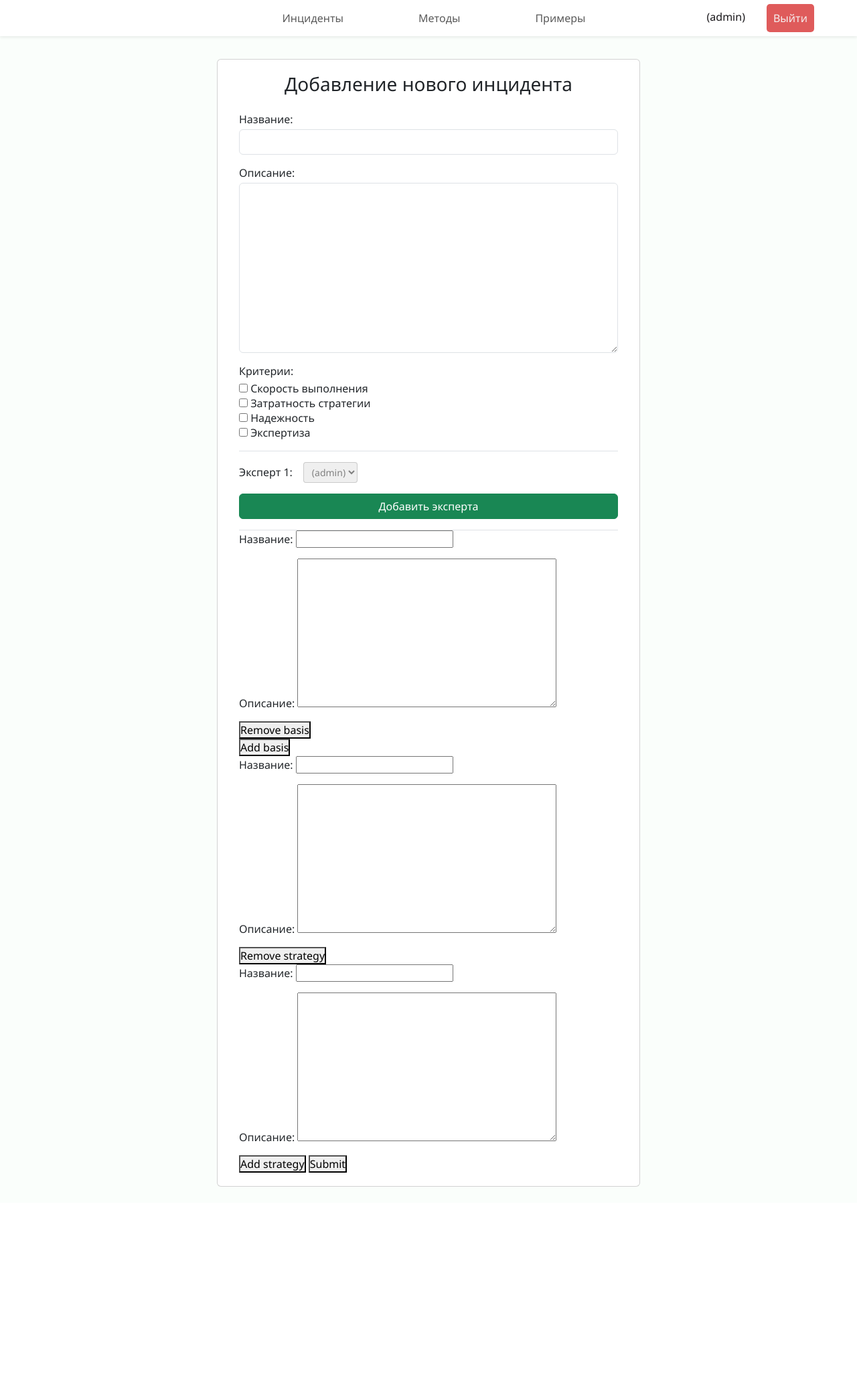
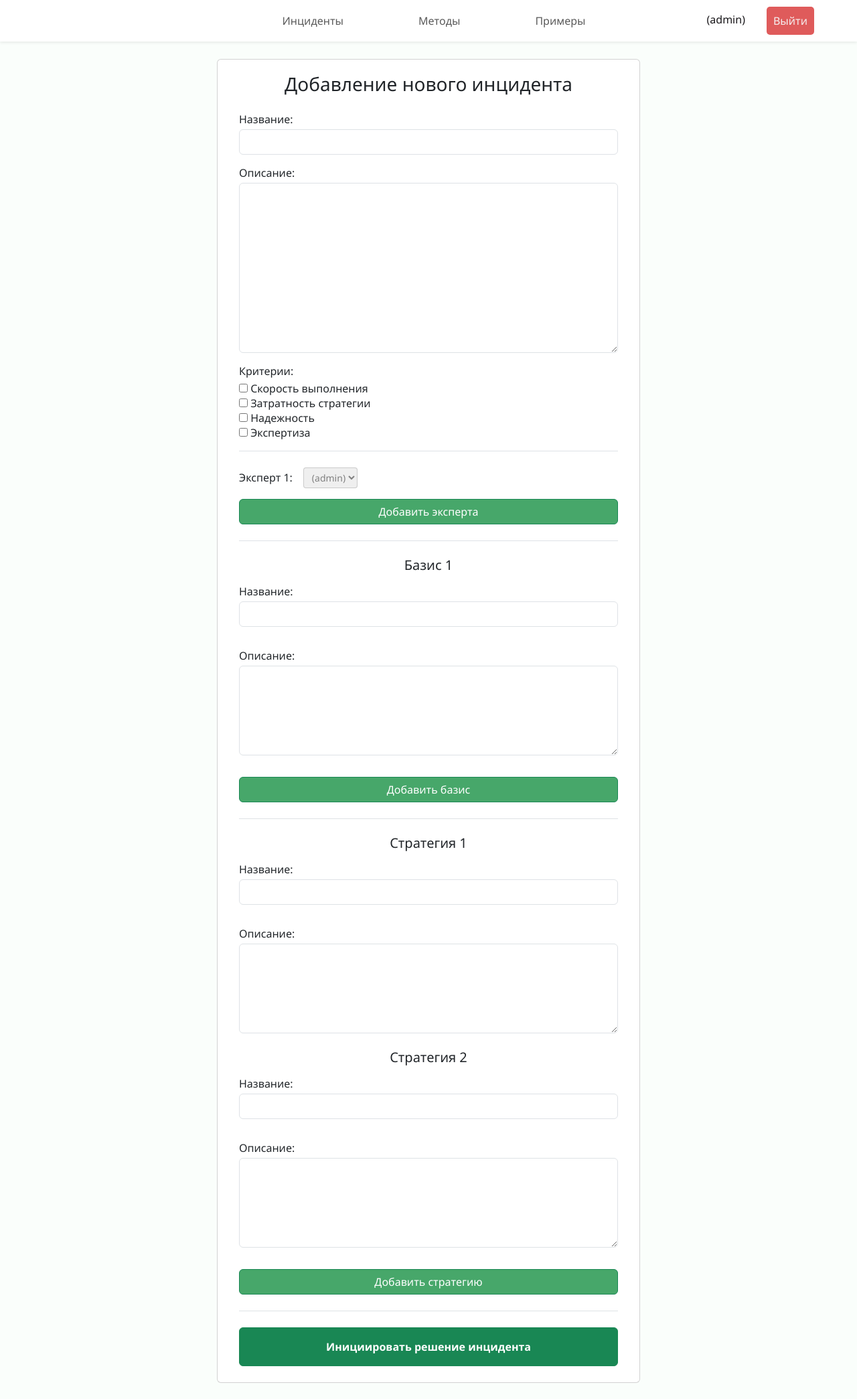
Before and after one commit to pdogger/vkr_incidents, a Django app: page /incident/create in a window 1280 px wide. Shown: the whole page at 67% size. Before the commit the page ends 1772 px from the top, so only its background shows below. Run offline with Django 5.2, Linux system fonts and the light colour scheme; a user stored in the database is signed in; data comes from the database, SQL or seed files in the repository; both versions use the stored data as it was after the commit.

Commit message:
incident_create form ui finished i believe

```diff
--- a/vkr/incidents/forms.py
+++ b/vkr/incidents/forms.py
@@ -47,6 +47,9 @@ BasisFormSet = forms.inlineformset_factory(
     Incident,
     Basis,
     fields=['name', 'description'],
+    widgets = {'name': forms.TextInput(attrs={'class': 'form-control mt-1'}),
+               'description': forms.Textarea(attrs={'class': 'form-control mt-1',
+                                                    'rows': 5})},
     extra=0,
     can_delete=False,
     min_num=1,
@@ -60,10 +63,13 @@ StrategyFormSet = forms.inlineformset_factory(
     Incident,
     Strategy,
     fields=['name', 'description'],
+    widgets = {'name': forms.TextInput(attrs={'class': 'form-control mt-1'}),
+               'description': forms.Textarea(attrs={'class': 'form-control mt-1',
+                                                    'rows': 5})},
     extra=0,
     can_delete=False,
     min_num=2,
     validate_min=True,
-    max_num=7,
+    max_num=5,
     validate_max=True
 )
--- a/vkr/incidents/static/incidents/css/style.css
+++ b/vkr/incidents/static/incidents/css/style.css
@@ -66,3 +66,7 @@ body {
 .btn-create-icon:hover {
     transform: scale(1.05, 1.05) rotate(90deg);
 }
+
+.btn-add {
+    background: #47a76a;
+}
--- a/vkr/incidents/static/incidents/js/incident_create.js
+++ b/vkr/incidents/static/incidents/js/incident_create.js
@@ -1,8 +1,17 @@
 $(document).ready(function() {
+    if ($('.expert-form').length == 6) {
+        $('#add-expert').hide();
+    }
+    if ($('.basis-form').length == 7) {
+        $('#add-basis').hide();
+    }
+    if ($('.strategy-form').length == 5) {
+        $('#add-strategy').hide();
+    }
+
     $('#add-expert').click(function() {
         var form_idx = $('.expert-form').length;
         if(form_idx + 1 == 6) {$('#add-expert').hide();}
-        var form_row = $()
         var form = $('#empty-expert-form').html().replace(/__prefix__/g, form_idx);
         $(
             '<div class="expert-form d-flex align-items-center gap-3"'
@@ -24,7 +33,7 @@ $(document).ready(function() {
             cur_el = $('#expert-form-' + i);
             cur_el.attr('id', 'expert-form-' + (i - 1));
             cur_el.children('span').text(cur_el.children('span').text().replace(i + 2, i + 1));
-            cur_el.children('select').attr('id', 'incidentexpert_set-' + (i - 1) + '-expert');
+            cur_el.children('select').attr('id', 'id_incidentexpert_set-' + (i - 1) + '-expert');
             cur_el.children('select').attr('name', 'incidentexpert_set-' + (i - 1) + '-expert');
         }
 
@@ -34,27 +43,77 @@ $(document).ready(function() {
 
     $('#add-basis').click(function() {
         var form_idx = $('.basis-form').length;
+        if(form_idx + 1 == 7) {$('#add-basis').hide();}
         var form = $('#empty-basis-form').html().replace(/__prefix__/g, form_idx);
-        $('.basis-formset').append('<div class="basis-form">' + form + '</div>');
+        $(
+            '<div class="basis-form d-flex flex-column gap-3"'
+            + ' id="basis-form-' + form_idx + '">'
+            + '<div class="d-flex gap-2 align-items-center justify-content-center">'
+            + '<h5 class="text-center m-0">Базис ' + (form_idx + 1) + '</h5>'
+            + '<button type="button" class="remove-basis btn btn-sm btn-danger">Удалить</button>'
+            + '</div>' + form + '</div>'
+        ).insertBefore('#add-basis');
         $('#id_basis_set-TOTAL_FORMS').val(form_idx + 1);
     });
 
-    $('.remove-basis').click(function() {
-        $('.basis-form').last().remove();
-        var forms = $('.basis-form').length;
-        $('#id_basis_set-TOTAL_FORMS').val(forms);
+    $(document).on("click", ".remove-basis", function() {
+        parent = $(this).closest('.basis-form');
+        parent_id = parseInt(parent.attr("id").split('-')[2]);
+        parent.remove();
+
+        var form_idx = $('.basis-form').length;
+        for (var i = parent_id + 1; i <= form_idx; ++i) {
+            cur_el = $('#basis-form-' + i);
+            cur_el.attr('id', 'basis-form-' + (i - 1));
+            cur_el.find('h5').text(cur_el.find('h5').text().replace(i + 1, i));
+            cur_el.find('input').attr('id', 'id_basis_set-' + (i - 1) + '-name');
+            cur_el.find('input').attr('name', 'basis_set-' + (i - 1) + '-name');
+            cur_el.find('textarea').attr('id', 'id_basis_set-' + (i - 1) + '-description');
+            cur_el.find('textarea').attr('name', 'basis_set-' + (i - 1) + '-description');
+            cur_el.find('label').each(function() {
+                $(this).attr('for', $(this).attr('for').replace(i, i - 1));
+            });
+        }
+
+        $('#id_basis_set-TOTAL_FORMS').val(form_idx);
+        if(form_idx < 7) {$('#add-basis').show();}
     });
 
     $('#add-strategy').click(function() {
         var form_idx = $('.strategy-form').length;
+        if(form_idx + 1 == 5) {$('#add-strategy').hide();}
         var form = $('#empty-strategy-form').html().replace(/__prefix__/g, form_idx);
-        $('.strategy-formset').append('<div class="strategy-form">' + form + '</div>');
+        $(
+            '<div class="strategy-form d-flex flex-column gap-3"'
+            + ' id="strategy-form-' + form_idx + '">'
+            + '<div class="d-flex gap-2 align-items-center justify-content-center">'
+            + '<h5 class="text-center m-0">Стратегия ' + (form_idx + 1) + '</h5>'
+            + '<button type="button" class="remove-strategy btn btn-sm btn-danger">Удалить</button>'
+            + '</div>' + form + '</div>'
+        ).insertBefore('#add-strategy');
         $('#id_strategy_set-TOTAL_FORMS').val(form_idx + 1);
     });
 
-    $('.remove-strategy').click(function() {
-        $('.strategy-form').last().remove();
-        var forms = $('.strategy-form').length;
-        $('#id_strategy_set-TOTAL_FORMS').val(forms);
+    $(document).on("click", ".remove-strategy", function() {
+        parent = $(this).closest('.strategy-form');
+        parent_id = parseInt(parent.attr("id").split('-')[2]);
+        parent.remove();
+
+        var form_idx = $('.strategy-form').length;
+        for (var i = parent_id + 1; i <= form_idx; ++i) {
+            cur_el = $('#strategy-form-' + i);
+            cur_el.attr('id', 'strategy-form-' + (i - 1));
+            cur_el.find('h5').text(cur_el.find('h5').text().replace(i + 1, i));
+            cur_el.find('input').attr('id', 'id_strategy_set-' + (i - 1) + '-name');
+            cur_el.find('input').attr('name', 'strategy_set-' + (i - 1) + '-name');
+            cur_el.find('textarea').attr('id', 'id_strategy_set-' + (i - 1) + '-description');
+            cur_el.find('textarea').attr('name', 'strategy_set-' + (i - 1) + '-description');
+            cur_el.find('label').each(function() {
+                $(this).attr('for', $(this).attr('for').replace(i, i - 1));
+            });
+        }
+
+        $('#id_strategy_set-TOTAL_FORMS').val(form_idx);
+        if(form_idx < 5) {$('#add-strategy').show();}
     });
 });
--- a/vkr/incidents/templates/incidents/examples.html
+++ b/vkr/incidents/templates/incidents/examples.html
@@ -6,7 +6,7 @@
     <nav class="navbar navbar-expand-lg w-100">
         <a class="navbar-brand" href="#"></a>
         <div class="collapse navbar-collapse justify-content-center" id="navbarNav">
-        <ul class="navbar-nav ">
+        <ul class="navbar-nav py-1">
             <li class="nav-item px-5"><a class="nav-link" href="{% url 'incidents' %}">Инциденты</a></li>
             <li class="nav-item px-5"><a class="nav-link" href="{% url 'methods' %}">Методы</a></li>
             <li class="nav-item px-5"><a class="nav-link active" href="{% url 'examples' %}">Примеры</a></li>
--- a/vkr/incidents/templates/incidents/incident.html
+++ b/vkr/incidents/templates/incidents/incident.html
@@ -6,7 +6,7 @@
     <nav class="navbar navbar-expand-lg w-100">
         <a class="navbar-brand" href="#"></a>
         <div class="collapse navbar-collapse justify-content-center" id="navbarNav">
-        <ul class="navbar-nav ">
+        <ul class="navbar-nav py-1">
             <li class="nav-item px-5"><a class="nav-link" href="{% url 'incidents' %}">Инциденты</a></li>
             <li class="nav-item px-5"><a class="nav-link" href="{% url 'methods' %}">Методы</a></li>
             <li class="nav-item px-5"><a class="nav-link" href="{% url 'examples' %}">Примеры</a></li>
--- a/vkr/incidents/templates/incidents/incident_create.html
+++ b/vkr/incidents/templates/incidents/incident_create.html
@@ -11,7 +11,7 @@
     <nav class="navbar navbar-expand-lg w-100">
         <a class="navbar-brand" href="#"></a>
         <div class="collapse navbar-collapse justify-content-center" id="navbarNav">
-        <ul class="navbar-nav ">
+        <ul class="navbar-nav py-1">
             <li class="nav-item px-5"><a class="nav-link" href="{% url 'incidents' %}">Инциденты</a></li>
             <li class="nav-item px-5"><a class="nav-link" href="{% url 'methods' %}">Методы</a></li>
             <li class="nav-item px-5"><a class="nav-link" href="{% url 'examples' %}">Примеры</a></li>
@@ -58,11 +58,17 @@
                         </div>
                     {% endfor %}
                 </div>
-                <div class="expert-formset py-3 border-bottom d-flex flex-column gap-2">
+                <div class="expert-formset py-4 border-bottom d-flex flex-column gap-2">
                     {{ expert_formset.management_form }}
                     <div id="empty-expert-form" style="display:none;">
                         {{ expert_formset.empty_form.expert }}
                     </div>
+
+                    {% if expert_formset.errors %}
+                        <div class="alert alert-danger p-2 my-1">
+                            Пожалуйста, измените повторяющиеся значения ниже.
+                        </div>
+                    {% endif %}
 
                     <div class="d-flex align-items-center gap-3">
                         <span>Эксперт 1:</span>
@@ -72,77 +78,118 @@
                     </div>
 
                     {% for form in expert_formset.forms %}
-                        {% if form.non_field_errors %}
-                            <div class="alert alert-danger p-2 mb-1 mt-4">
-                                {{ form.non_field_errors|first }}
-                            </div>
-                        {% endif %}
                         <div class="expert-form d-flex align-items-center gap-3" id="expert-form-{{ forloop.counter0 }}">
                             <span>Эксперт {{ forloop.counter|add:1 }}:</span>
                             {{ form.expert }}
                             <button type="button" class="remove-expert btn btn-sm btn-danger">Удалить</button>
                         </div>
                     {% endfor %}
-                    <button type="button" class="btn btn-success mt-2" id="add-expert">Добавить эксперта</button>
+                    <button type="button" class="btn btn-add btn-success mt-2" id="add-expert">Добавить эксперта</button>
                 </div>
 
-                <div class="basis-formset">
+                <div class="basis-formset py-4 border-bottom d-flex flex-column gap-2">
                     {{ basis_formset.management_form }}
                     <div id="empty-basis-form" style="display:none;">
-                        {{ basis_formset.empty_form.as_p }}
+                        {% for field in basis_formset.empty_form.visible_fields %}
+                            {% if field.errors %}
+                                <div class="alert alert-danger p-2 my-1">
+                                    {{ field.errors|first }}
+                                </div>
+                            {% endif %}
+                            <div class="mb-3">
+                                {{ field.label_tag }}
+                                {{ field }}
+                            </div>
+                        {% endfor %}
                     </div>
 
                     {% if basis_formset.non_form_errors %}
-                            <div class="alert alert-danger p-2 mb-1 mt-4">
+                            <div class="alert alert-danger p-2 my-1">
                                 {{ basis_formset.non_form_errors|first }}
                             </div>
                     {% endif %}
 
                     {% for form in basis_formset.forms %}
                         {% if form.non_field_errors %}
-                            <div class="alert alert-danger p-2 mb-1 mt-4">
+                            <div class="alert alert-danger p-2 my-1">
                                 {{ form.non_field_errors|first }}
                             </div>
                         {% endif %}
-                        <div class="basis-form">
-                            {{ form.as_p }}
-                            {% if forloop.first %}
-                                <button type="button" class="remove-basis">Remove basis</button>
-                            {% endif %}
+                        <div class="basis-form d-flex flex-column gap-3" id="basis-form-{{ forloop.counter0 }}">
+                            <div class="d-flex gap-2 align-items-center justify-content-center">
+                                <h5 class="text-center m-0">Базис {{ forloop.counter }}</h5>
+                                {% if not forloop.first %}
+                                    <button type="button" class="remove-basis btn btn-sm btn-danger">Удалить</button>
+                                {% endif %}
+                            </div>
+                            {% for field in form.visible_fields %}
+                                {% if field.errors %}
+                                    <div class="alert alert-danger p-2 my-1">
+                                        {{ field.errors|first }}
+                                    </div>
+                                {% endif %}
+                                <div class="mb-3">
+                                    {{ field.label_tag }}
+                                    {{ field }}
+                                </div>
+                            {% endfor %}
                         </div>
                     {% endfor %}
+                    <button type="button" class="btn btn-add btn-success mt-2" id="add-basis">Добавить базис</button>
                 </div>
-                <button type="button" id="add-basis">Add basis</button>
 
-                <div class="strategy-formset">
+                <div class="strategy-formset py-4 border-bottom d-flex flex-column gap-2">
                     {{ strategy_formset.management_form }}
                     <div id="empty-strategy-form" style="display:none;">
-                        {{ strategy_formset.empty_form.as_p }}
+                        {% for field in strategy_formset.empty_form.visible_fields %}
+                            {% if field.errors %}
+                                <div class="alert alert-danger p-2 my-1">
+                                    {{ field.errors|first }}
+                                </div>
+                            {% endif %}
+                            <div class="mb-3">
+                                {{ field.label_tag }}
+                                {{ field }}
+                            </div>
+                        {% endfor %}
                     </div>
 
                     {% if strategy_formset.non_form_errors %}
-                            <div class="alert alert-danger p-2 mb-1 mt-4">
+                            <div class="alert alert-danger p-2 my-1">
                                 {{ strategy_formset.non_form_errors|first }}
                             </div>
                     {% endif %}
 
                     {% for form in strategy_formset.forms %}
                         {% if form.non_field_errors %}
-                            <div class="alert alert-danger p-2 mb-1 mt-4">
+                            <div class="alert alert-danger p-2 my-1">
                                 {{ form.non_field_errors|first }}
                             </div>
                         {% endif %}
-                        <div class="strategy-form">
-                            {{ form.as_p }}
-                            {% if forloop.first %}
-                                <button type="button" class="remove-strategy">Remove strategy</button>
-                            {% endif %}
+                        <div class="strategy-form d-flex flex-column gap-3" id="strategy-form-{{ forloop.counter0 }}">
+                            <div class="d-flex gap-2 align-items-center justify-content-center">
+                                <h5 class="text-center m-0">Стратегия {{ forloop.counter }}</h5>
+                                {% if forloop.counter > 2 %}
+                                    <button type="button" class="remove-strategy btn btn-sm btn-danger">Удалить</button>
+                                {% endif %}
+                            </div>
+                            {% for field in form.visible_fields %}
+                                {% if field.errors %}
+                                    <div class="alert alert-danger p-2 my-1">
+                                        {{ field.errors|first }}
+                                    </div>
+                                {% endif %}
+                                <div class="mb-3">
+                                    {{ field.label_tag }}
+                                    {{ field }}
+                                </div>
+                            {% endfor %}
                         </div>
                     {% endfor %}
+                    <button type="button" class="btn btn-add btn-success mt-2" id="add-strategy">Добавить стратегию</button>
                 </div>
-                <button type="button" id="add-strategy">Add strategy</button>
 
-                <button type="submit">Submit</button>
+                <button type="submit" class="btn btn-success mt-4 mb-1 p-3 w-100 fw-bold">Инициировать решение инцидента</button>
             </form>
         </div>
     </div>
--- a/vkr/incidents/templates/incidents/incidents.html
+++ b/vkr/incidents/templates/incidents/incidents.html
@@ -6,7 +6,7 @@
     <nav class="navbar navbar-expand-lg w-100">
         <a class="navbar-brand" href="#"></a>
         <div class="collapse navbar-collapse justify-content-center" id="navbarNav">
-        <ul class="navbar-nav ">
+        <ul class="navbar-nav py-1">
             <li class="nav-item px-5"><a class="nav-link active" href="{% url 'incidents' %}">Инциденты</a></li>
             <li class="nav-item px-5"><a class="nav-link" href="{% url 'methods' %}">Методы</a></li>
             <li class="nav-item px-5"><a class="nav-link" href="{% url 'examples' %}">Примеры</a></li>
--- a/vkr/incidents/templates/incidents/methods.html
+++ b/vkr/incidents/templates/incidents/methods.html
@@ -6,7 +6,7 @@
     <nav class="navbar navbar-expand-lg w-100">
         <a class="navbar-brand" href="#"></a>
         <div class="collapse navbar-collapse justify-content-center" id="navbarNav">
-        <ul class="navbar-nav ">
+        <ul class="navbar-nav py-1">
             <li class="nav-item px-5"><a class="nav-link" href="{% url 'incidents' %}">Инциденты</a></li>
             <li class="nav-item px-5"><a class="nav-link active" href="{% url 'methods' %}">Методы</a></li>
             <li class="nav-item px-5"><a class="nav-link" href="{% url 'examples' %}">Примеры</a></li>
```
Also changed, not shown: vkr/db.sqlite3, vkr/incidents/views.py (line endings or trailing spaces).
